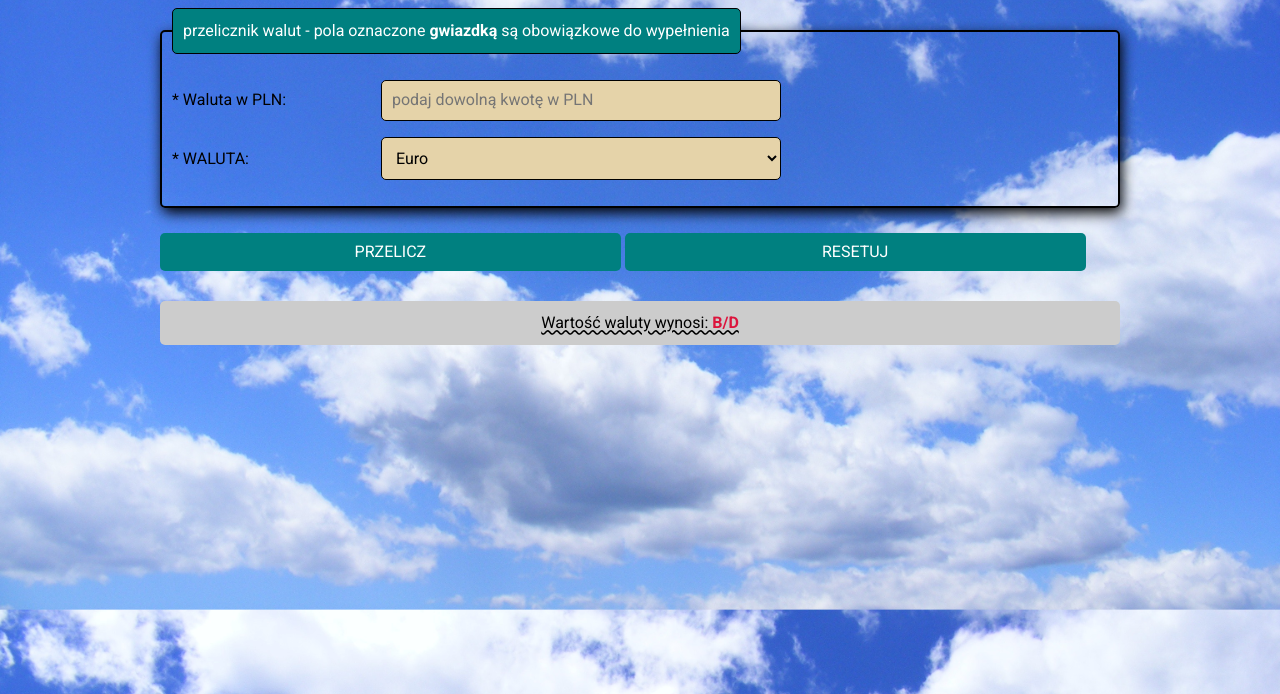
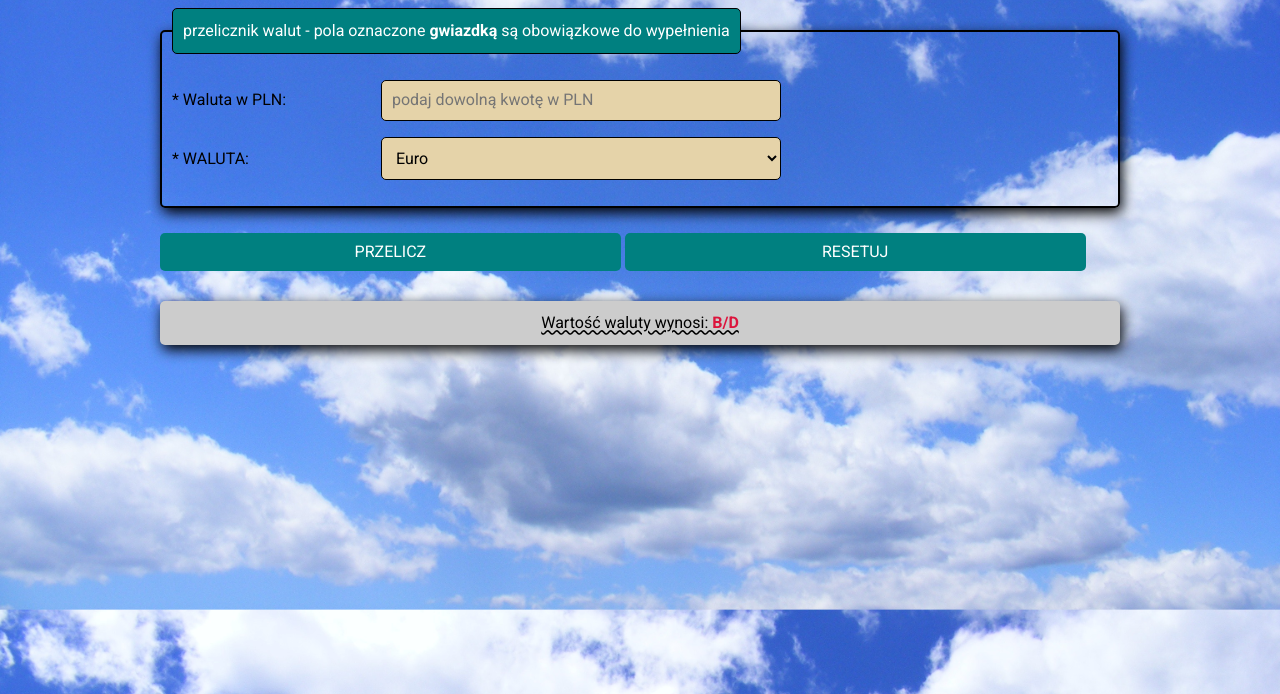
Before and after one commit to tomecky1/kantor, a plain HTML site: page index.html in a window 1280 px wide. Shown: the part 106-800 px from the top of the page. Drawn offline with nearby package versions, Linux system fonts and the light colour scheme.

Commit message:
added box shadow

```diff
--- a/css/style.css
+++ b/css/style.css
@@ -32,4 +32,5 @@ html {
     text-align: center;
     text-decoration: underline wavy;
     border-radius: 5px;
+    box-shadow: 2px 5px 14px;
 }
```
